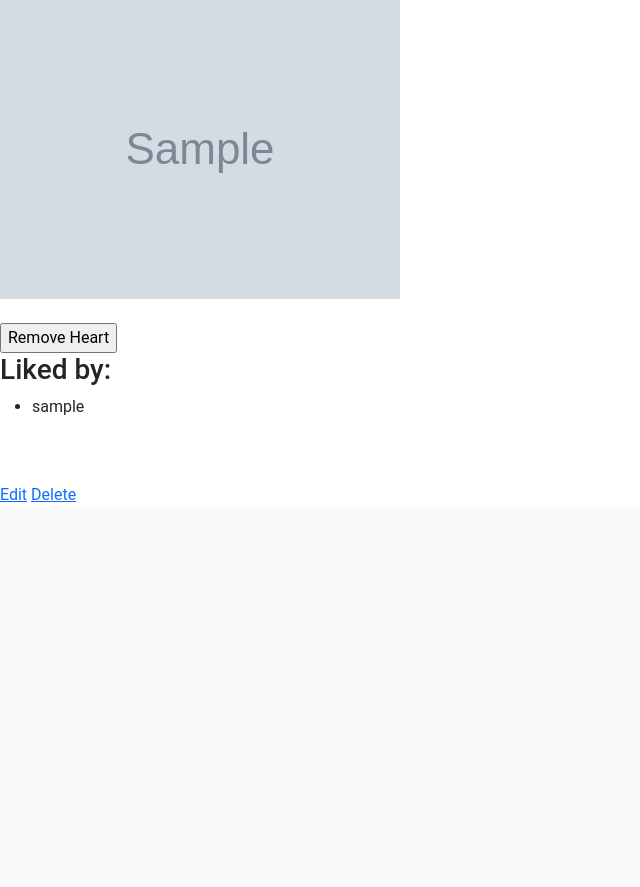
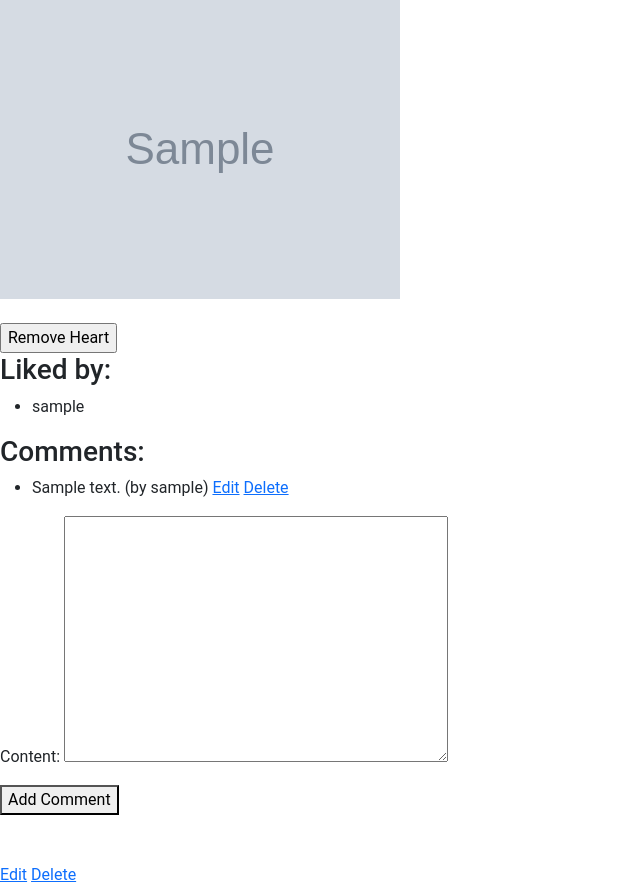
Before and after one commit to J0YERIM/GavelGen, a Django app: page /products/1/ in a window 1280 px wide. Shown: the part 473-1360 px from the top of the page, without its empty margins (0-640 px from the left). Before the commit the page ends 975 px from the top, so only its background shows below. Run offline with Django 4.2, Linux system fonts and the light colour scheme; a user stored in the database is signed in; tables that the repository leaves empty hold one stand-in row (values such as "Sample post"); grey boxes marked "Sample" are stand-in pictures; parts of the project's set-up code (start-up, migrations or seed data) failed here and were passed over; some libraries are stand-ins or nearby versions.

Commit message:
feat(products): Implement comment CRUD features

```diff
--- a/products/forms.py
+++ b/products/forms.py
@@ -1,5 +1,5 @@
 from django import forms
-from .models import Product, Report
+from .models import Product, Report, Comment
 
 
 class ProductForm(forms.ModelForm):
@@ -18,3 +18,9 @@ class ReportForm(forms.ModelForm):
     class Meta:
         model = Report
         fields = ['title', 'content', 'image']
+
+
+class CommentForm(forms.ModelForm):
+    class Meta:
+        model = Comment
+        fields = ['content']
--- a/products/models.py
+++ b/products/models.py
@@ -42,7 +42,7 @@ class Comment(models.Model):
     product = models.ForeignKey(Product, on_delete=models.CASCADE, related_name='comments')
 
     def __str__(self):
-        return self.content
+        return f"Comment by {self.user.username} on {self.product.title}"
 
 
 class Heart(models.Model):
--- a/products/urls.py
+++ b/products/urls.py
@@ -16,5 +16,8 @@ urlpatterns = [
     path('reports/<int:pk>/delete/', ReportDeleteView.as_view(), name='report_delete'),
 
     path('products/<int:product_id>/toggle_heart/', toggle_heart, name='toggle_heart'),
-    # path('heart/list/', HeartListView.as_view(), name='heart_list'),
+    path('products/<int:product_id>/comment/', add_comment, name='add_comment'),
+
+    path('comments/<int:pk>/update/', CommentUpdateView.as_view(), name='comment_update'),
+    path('comments/<int:pk>/delete/', CommentDeleteView.as_view(), name='comment_delete'),
 ]
--- a/products/views.py
+++ b/products/views.py
@@ -6,7 +6,7 @@ from django.views import View
 from django.http import HttpResponseRedirect
 from django.urls import reverse
 from .models import Product, Tag, Comment, Heart, Report
-from .forms import ProductForm, ProductUpdateForm, ReportForm
+from .forms import ProductForm, ProductUpdateForm, ReportForm, CommentForm
 from django.http import Http404
 
 
@@ -27,6 +27,7 @@ class ProductDetailView(DetailView):
         context = super().get_context_data(**kwargs)
         context['user_likes_this'] = self.object.hearts.filter(user=self.request.user).exists()
         context['liked_users'] = self.object.hearts.all()
+        context['comment_form'] = CommentForm()
         return context
 
 
@@ -130,7 +131,6 @@ class ReportDeleteView(LoginRequiredMixin, UserPassesTestMixin, DeleteView):
         raise Http404()
 
 
-
 def toggle_heart(request, product_id):
     product = get_object_or_404(Product, id=product_id)
     if not request.user.is_authenticated:
@@ -141,3 +141,47 @@ def toggle_heart(request, product_id):
         heart.delete()
 
     return HttpResponseRedirect(reverse('products:product_detail', args=(product.id,)))
+
+
+def add_comment(request, product_id):
+    product = get_object_or_404(Product, id=product_id)
+
+    if request.method == 'POST':
+        comment_form = CommentForm(request.POST)
+        if comment_form.is_valid():
+            comment = comment_form.save(commit=False)
+            comment.user = request.user
+            comment.product = product
+            comment.save()
+    return redirect('products:product_detail', pk=product.pk)
+
+
+class CommentUpdateView(LoginRequiredMixin, UserPassesTestMixin, UpdateView):
+    model = Comment
+    form_class = CommentForm
+    template_name = 'products/comment_form.html'
+    context_object_name = 'comment'
+
+    def test_func(self):
+        comment = self.get_object()
+        if self.request.user == comment.user:
+            return True
+        return False
+
+    def get_success_url(self):
+        return reverse('products:product_detail', args=[self.object.product.id])
+
+
+class CommentDeleteView(LoginRequiredMixin, UserPassesTestMixin, DeleteView):
+    model = Comment
+    template_name = 'products/comment_confirm_delete.html'
+    context_object_name = 'comment'
+
+    def test_func(self):
+        comment = self.get_object()
+        if self.request.user == comment.user:
+            return True
+        return False
+
+    def get_success_url(self):
+        return reverse('products:product_detail', args=[self.object.product.id])
--- a/templates/products/product_detail.html
+++ b/templates/products/product_detail.html
@@ -39,8 +39,29 @@
   {% endfor %}
 </ul>
 
+<h3>Comments:</h3>
+  <ul>
+    {% for comment in product.comments.all %}
+      <li>{{ comment.content }} (by {{ comment.user.username }})
+        {% if request.user == comment.user %}
+          <a href="{% url 'products:comment_update' comment.id %}">Edit</a>
+          <a href="{% url 'products:comment_delete' comment.id %}">Delete</a>
+        {% endif %}
+      </li>
+    {% empty %}
+      <li>No comments yet.</li>
+    {% endfor %}
+  </ul>
 
-
+{% if user.is_authenticated %}
+  <form method="post" action="{% url 'products:add_comment' product.id %}">
+    {% csrf_token %}
+    {{ comment_form.as_p }}
+    <button type="submit">Add Comment</button>
+  </form>
+{% else %}
+  <p>Please login to add comments.</p>
+{% endif %}
 
   <br><br>
   {% if request.user == product.user %}
```
Also changed, not shown: templates/products/comment_confirm_delete.html (added, +10 -0 lines), templates/products/comment_form.html (added, +10 -0 lines).
